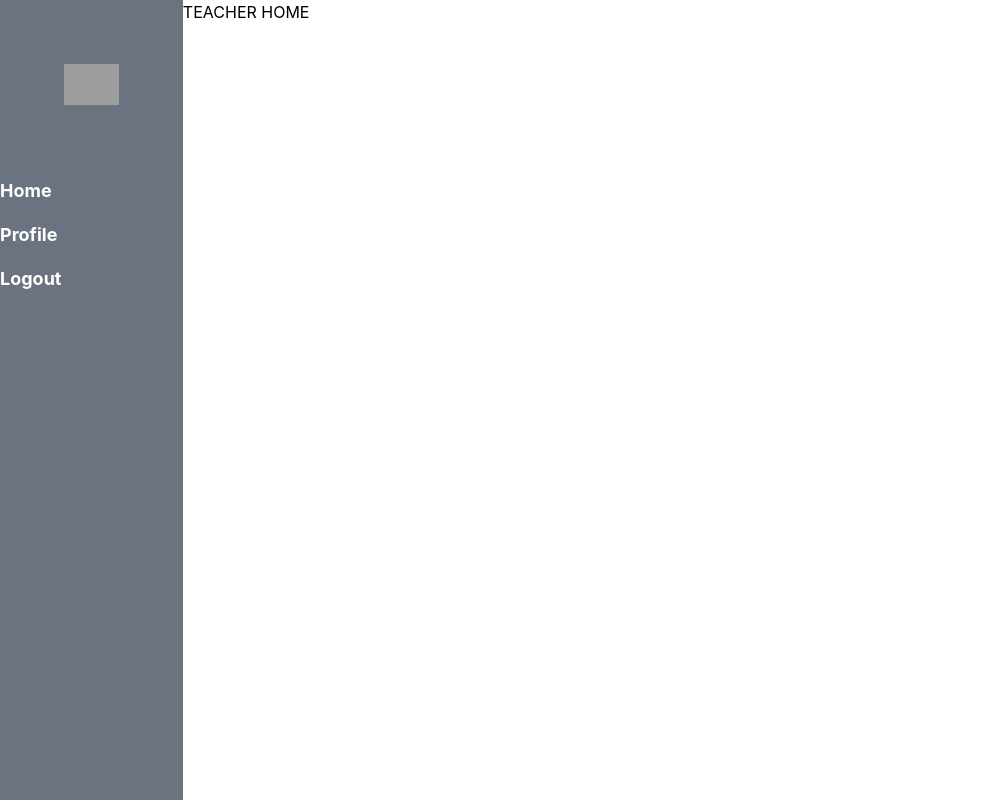
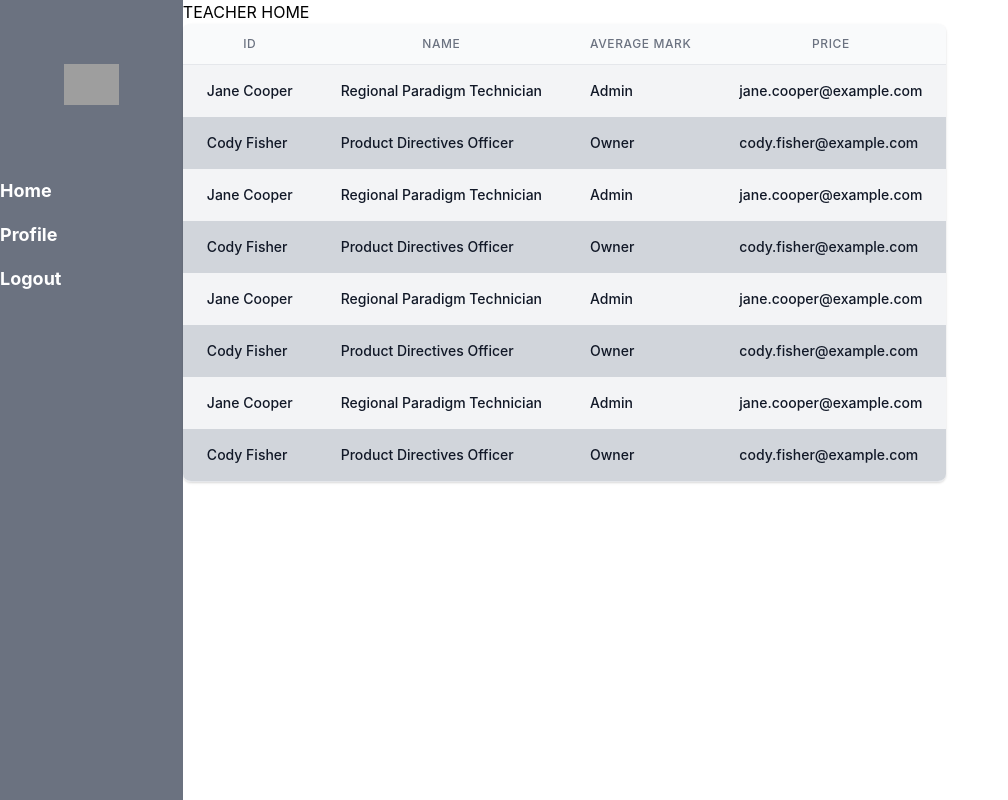
Before and after one commit to Sone996/factory-academy-react, a React (Create React App) app: page /teacher-home in a window 1280 px wide. Shown: the whole page, without its empty margins (0-1008 px from the left). Built offline with nearby package versions, Linux system fonts and the light colour scheme; no server answers; grey boxes are pictures that could not be loaded.

Commit message:
simple table

```diff
--- a/src/App.js
+++ b/src/App.js
@@ -1,5 +1,5 @@
 import './App.scss';
-import Login from './Pages/Loin';
+import Login from './Pages/Login';
 import AppLayout from './Layouts/appLayout';
 import React, { useState } from "react";
 import { BrowserRouter as Router, Switch, Route } from "react-router-dom";
--- /dev/null
+++ b/src/Components/Shared/SimpleTable.js
@@ -0,0 +1,67 @@
+import React, { useEffect, useState } from "react";
+
+const SimpleTable = ({ titles, model, singleView }) => {
+
+  const [column, setColumn] = useState([]);
+
+  const modelCol = () => {
+    let len = Object.keys(model[0]).length;
+    let counter = 0;
+    let colName = [];
+    for (const key in model[0]) {
+      if (counter <= len) {
+        colName[counter] = key;
+        counter++;
+      }
+    }
+    setColumn(colName)
+  }
+
+  // const singleView = (item) => {
+  //   console.log(item)
+  // }
+
+  useEffect(() => {
+    modelCol();
+  }, [])
+
+  return (
+    <div className="flex flex-col">
+      <div className="-my-2 overflow-x-auto sm:-mx-6 lg:-mx-8">
+        <div className=" py-2 align-middle inline-block min-w-full sm:px-6 lg:px-8">
+          <div className=" shadow overflow-hidden border-b border-gray-200 sm:rounded-lg">
+            <table className="min-w-full divide-y divide-gray-200">
+              <thead className="bg-gray-50">
+                <tr>
+                  {
+                    titles.map((item, index) => (
+                      <th scope="col" key={index} className="px-6 py-3 text-left text-xs text-center font-medium text-gray-500 uppercase tracking-wider">{item}</th>
+                    ))
+                  }
+                </tr>
+              </thead>
+              <tbody>
+                {
+                  model.map((item, index) => (
+                    <tr
+                      key={index}
+                      onClick={() => singleView(item)}
+                      className={index % 2 === 0 ? 'bg-gray-100 hover:bg-darkGreen' : 'bg-gray-300 hover:bg-darkGreen'}>
+                      {
+                        column.map((col, index) => (
+                          <td key={index} className="px-6 py-4 whitespace-nowrap text-sm font-medium text-gray-900">{item[column[index]]}</td>
+                        ))
+                      }
+                    </tr>
+                  ))
+                }
+              </tbody>
+            </table>
+          </div>
+        </div>
+      </div>
+    </div>
+  );
+}
+
+export default SimpleTable;
--- a/src/Views/Teacher/TeacherHome.js
+++ b/src/Views/Teacher/TeacherHome.js
@@ -1,12 +1,32 @@
 import React, { useContext } from "react";
 import { AppContext } from '../../AppContext';
+import SimpleTable from "../../Components/Shared/SimpleTable";
 
 const TeacherHome = () => {
 
     const { loggedUser, setLoggedUser } = useContext(AppContext);
+    const titles = ['Id', 'Name', 'Average Mark', 'Price'];
+    const model = [
+        { name: 'Jane Cooper', title: 'Regional Paradigm Technician', role: 'Admin', email: 'jane.cooper@example.com' },
+        { name: 'Cody Fisher', title: 'Product Directives Officer', role: 'Owner', email: 'cody.fisher@example.com' },
+        { name: 'Jane Cooper', title: 'Regional Paradigm Technician', role: 'Admin', email: 'jane.cooper@example.com' },
+        { name: 'Cody Fisher', title: 'Product Directives Officer', role: 'Owner', email: 'cody.fisher@example.com' },
+        { name: 'Jane Cooper', title: 'Regional Paradigm Technician', role: 'Admin', email: 'jane.cooper@example.com' },
+        { name: 'Cody Fisher', title: 'Product Directives Officer', role: 'Owner', email: 'cody.fisher@example.com' },
+        { name: 'Jane Cooper', title: 'Regional Paradigm Technician', role: 'Admin', email: 'jane.cooper@example.com' },
+        { name: 'Cody Fisher', title: 'Product Directives Officer', role: 'Owner', email: 'cody.fisher@example.com' },
+    ];
+
+    const singleView = (item) => {
+        console.log(item)
+        // this.$router.push({ path: '/course', query: { id: item.id } })
+    }
 
     return (
-        <div>TEACHER HOME {loggedUser.name}</div>
+        <div className="flex flex-col">
+            <span>TEACHER HOME {loggedUser.name}</span>
+            <SimpleTable titles={titles} model={model} singleView={singleView}></SimpleTable>
+        </div>
     )
 }
 
```
Also changed, not shown: src/Pages/Login.js (renamed from src/Pages/Loin.js).
